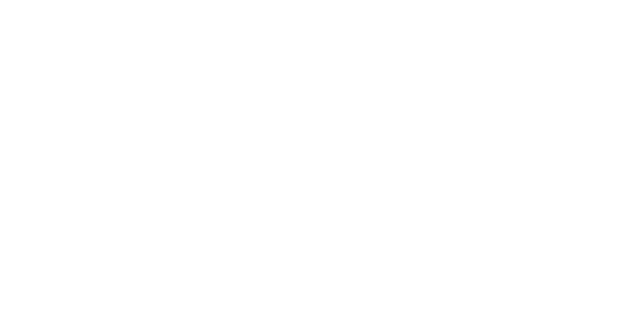
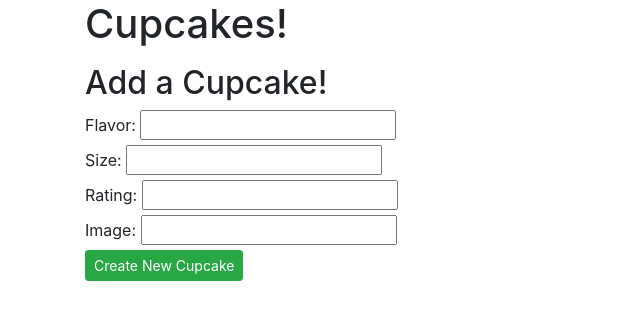
Before and after one commit to jtompkins415/flask-cupcakes, a Flask app: page / in a window 1280 px wide. Before the commit the part shown is empty. Shown: the top 320 px of the page, without its empty margins (0-640 px from the left). Run offline with Flask 2, Linux system fonts and the light colour scheme; data that the repository does not hold is empty; some libraries are stand-ins or nearby versions.

Commit message:
Create JS logic to render html and handle form submission, Create HTML landing page

```diff
--- /dev/null
+++ b/static/cupcakes.js
@@ -0,0 +1,55 @@
+const BASE_URL = "http://127.0.0.1:5000/api";
+
+function renderCupcakesPage(cupcake) {
+    return `
+    <div data-cupcake-id=${cupcake.id}>
+    <li>
+        ${cupcake.flavor} / ${cupcake.size} / ${cupcake.rating}
+        <button class="btn btn-danger btn-sm delete-button">X<button>
+    </li>
+    <img class="Cupcake-img" src="${cupcake.image}" alt="Cupcake">
+    </div>   `;
+
+};
+
+async function showCupcakes() {
+    const resp = await axios.get(`${BASE_URL}/cupcakes`);
+
+    for (let cupcakeData of resp.data.cupcakes) {
+        let newCupcake = $(renderCupcakesPage(cupcakeData));
+        $("#cupcakes-list").append(newCupcake);
+    }
+};
+
+$("#new-cupcake-form").on("submit", async function (e){
+    e.preventDefault();
+
+    let flavor = $("#form-flavor").val();
+    let size = $("#form-size").val();
+    let rating = $("#form-rating").val();
+    let image = $("#form-image").val();
+
+    if (image = null) {
+        $("#form-image").val() = "https://tinyurl.com/demo-cupcake"
+    }
+
+    const newCupcakeResp = await axios.post(`${BASE_URL}/cupcakes`, {
+        flavor, rating, size, image
+    });
+
+    let newCupcake = $(renderCupcakesPage(newCupcakeResp.data.cupcake));
+    $("#cupcakes-list").append(newCupcake);
+    $("#new-cupcake-form").trigger("reset");
+});
+
+$("#cupcakes-list").on("click", ".delete-button", async function(e) {
+    e.preventDefault();
+
+    let $cupcake = $(e.target).closest("div");
+    let cupcakeID = $cupcake.attr("data-cupcake-id");
+
+    await axios.delete(`${BASE_URL}/cupcakes/${cupcakeID}`);
+    $cupcake.remove();
+});
+
+$(showCupcakes);
--- a/templates/index.html
+++ b/templates/index.html
@@ -9,6 +9,41 @@
     <title>Cupcakes!!</title>
 </head>
 <body>
+    <div class="container">
+    <h1>Cupcakes!</h1>
 
+    <ul id="cupcakes-list">
+    </ul>
+
+    <h2>Add a Cupcake!</h2>
+
+    <form id="new-cupcake-form">
+        <div>
+            <label for="form-flavor">Flavor: </label>
+            <input name="flavor" id="form-flavor">
+        </div>
+        <div>
+            <label for="form-size">Size: </label>
+            <input name="size" id="form-size">
+        </div>
+        <div>
+            <label for="form-rating">Rating: </label>
+            <input name="rating" id="form-rating">
+        </div>
+        <div>
+            <label for="form-image">Image: </label>
+            <input name="image" id="form-image">
+        </div>
+
+        <button class="btn btn-success btn-sm">Create New Cupcake</button>
+    </form>
+    </div>
 </body>
+<script src="https://cdnjs.cloudflare.com/ajax/libs/axios/0.19.2/axios.min.js"
+    integrity="sha256-T/f7Sju1ZfNNfBh7skWn0idlCBcI3RwdLSS4/I7NQKQ=" crossorigin="anonymous"></script>
+  <script
+    src="https://code.jquery.com/jquery-3.4.1.min.js"
+    integrity="sha256-CSXorXvZcTkaix6Yvo6HppcZGetbYMGWSFlBw8HfCJo="
+    crossorigin="anonymous"></script>
+<script src="/static/cupcakes.js"></script>
 </html>
```
